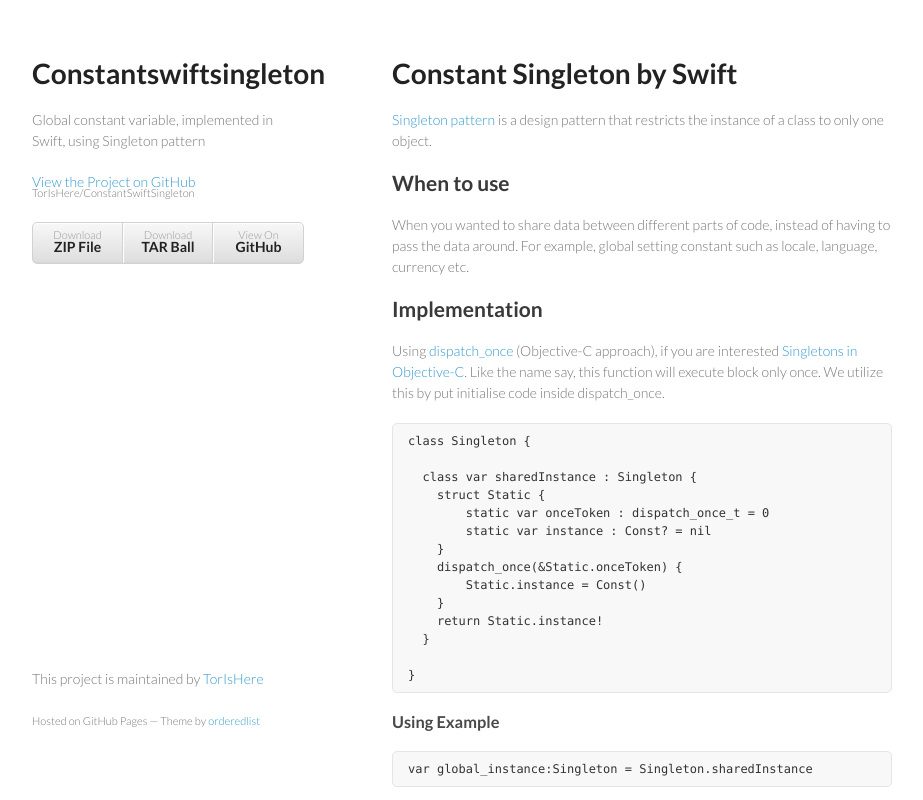
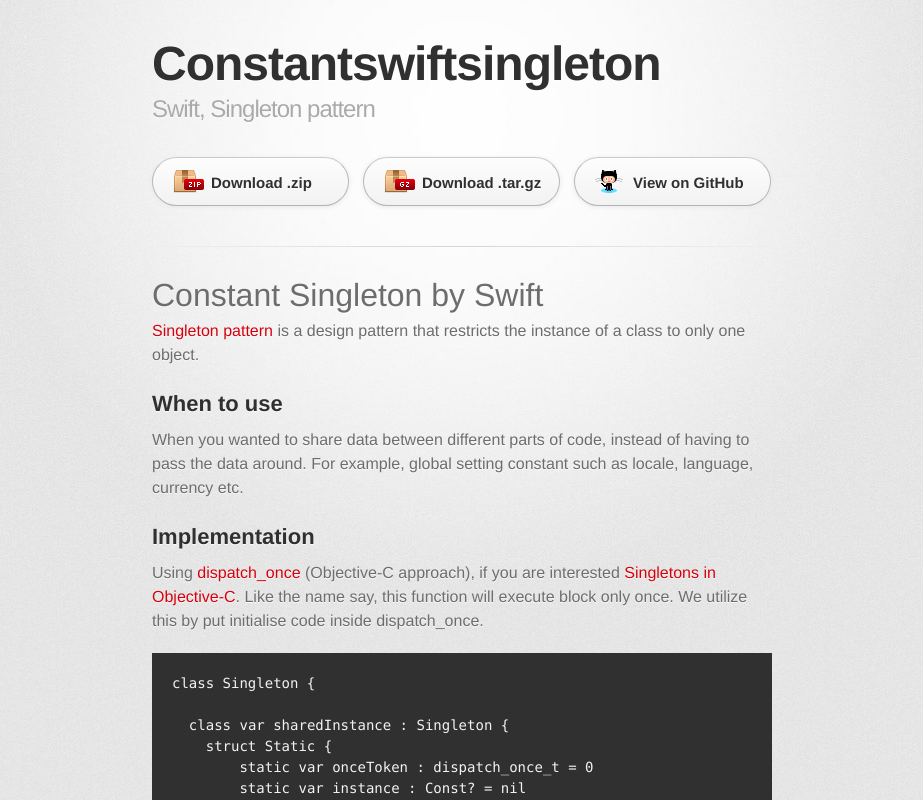
Before and after one commit to ToRIsHere/ConstantSingleton, a plain HTML site: page index.html in a window 1280 px wide. Shown: the top 800 px of the page, without its empty margins (178-1101 px from the left). Drawn offline with Linux system fonts and the light colour scheme; a web font is replaced by a local one.

Commit message:
Create gh-pages branch via GitHub

```diff
--- a/index.html
+++ b/index.html
@@ -1,33 +1,36 @@
-<!doctype html>
+<!DOCTYPE html>
 <html>
   <head>
-    <meta charset="utf-8">
+    <meta charset='utf-8'>
     <meta http-equiv="X-UA-Compatible" content="chrome=1">
-    <title>Constantswiftsingleton by TorIsHere</title>
-
-    <link rel="stylesheet" href="stylesheets/styles.css">
-    <link rel="stylesheet" href="stylesheets/pygment_trac.css">
-    <meta name="viewport" content="width=device-width, initial-scale=1, user-scalable=no">
+    <link href='https://fonts.googleapis.com/css?family=Chivo:900' rel='stylesheet' type='text/css'>
+    <link rel="stylesheet" type="text/css" href="stylesheets/stylesheet.css" media="screen">
+    <link rel="stylesheet" type="text/css" href="stylesheets/pygment_trac.css" media="screen">
+    <link rel="stylesheet" type="text/css" href="stylesheets/print.css" media="print">
     <!--[if lt IE 9]>
     <script src="//html5shiv.googlecode.com/svn/trunk/html5.js"></script>
     <![endif]-->
+    <title>Constantswiftsingleton by TorIsHere</title>
   </head>
+
   <body>
-    <div class="wrapper">
+    <div id="container">
+      <div class="inner">
+
         <header>
           <h1>Constantswiftsingleton</h1>
-        <p>Global constant variable, implemented in Swift, using Singleton pattern</p>
+          <h2>Swift, Singleton pattern</h2>
+        </header>
 
-        <p class="view"><a href="https://github.com/TorIsHere/ConstantSwiftSingleton">View the Project on GitHub <small>TorIsHere/ConstantSwiftSingleton</small></a></p>
+        <section id="downloads" class="clearfix">
+          <a href="https://github.com/TorIsHere/ConstantSwiftSingleton/zipball/master" id="download-zip" class="button"><span>Download .zip</span></a>
+          <a href="https://github.com/TorIsHere/ConstantSwiftSingleton/tarball/master" id="download-tar-gz" class="button"><span>Download .tar.gz</span></a>
+          <a href="https://github.com/TorIsHere/ConstantSwiftSingleton" id="view-on-github" class="button"><span>View on GitHub</span></a>
+        </section>
 
+        <hr>
 
-        <ul>
-          <li><a href="https://github.com/TorIsHere/ConstantSwiftSingleton/zipball/master">Download <strong>ZIP File</strong></a></li>
-          <li><a href="https://github.com/TorIsHere/ConstantSwiftSingleton/tarball/master">Download <strong>TAR Ball</strong></a></li>
-          <li><a href="https://github.com/TorIsHere/ConstantSwiftSingleton">View On <strong>GitHub</strong></a></li>
-        </ul>
-      </header>
-      <section>
+        <section id="main_content">
           <h1>
 <a id="constant-singleton-by-swift" class="anchor" href="#constant-singleton-by-swift" aria-hidden="true"><span class="octicon octicon-link"></span></a>Constant Singleton by Swift</h1>
 
@@ -135,12 +138,14 @@ global setting constant such as locale, language, currency etc.</p>
 
 <p>Ps. Sorry for my English : )</p>
         </section>
+
         <footer>
-        <p>This project is maintained by <a href="https://github.com/TorIsHere">TorIsHere</a></p>
-        <p><small>Hosted on GitHub Pages &mdash; Theme by <a href="https://github.com/orderedlist">orderedlist</a></small></p>
+          Constantswiftsingleton is maintained by <a href="https://github.com/TorIsHere">TorIsHere</a><br>
+          This page was generated by <a href="http://pages.github.com">GitHub Pages</a>. Tactile theme by <a href="https://twitter.com/jasonlong">Jason Long</a>.
         </footer>
+
+
       </div>
-    <script src="javascripts/scale.fix.js"></script>
-
+    </div>
   </body>
 </html>
--- /dev/null
+++ b/javascripts/main.js
@@ -0,0 +1 @@
+console.log('This would be the main JS file.');
--- /dev/null
+++ b/stylesheets/print.css
@@ -0,0 +1,228 @@
+html, body, div, span, applet, object, iframe,
+h1, h2, h3, h4, h5, h6, p, blockquote, pre,
+a, abbr, acronym, address, big, cite, code,
+del, dfn, em, img, ins, kbd, q, s, samp,
+small, strike, strong, sub, sup, tt, var,
+b, u, i, center,
+dl, dt, dd, ol, ul, li,
+fieldset, form, label, legend,
+table, caption, tbody, tfoot, thead, tr, th, td,
+article, aside, canvas, details, embed,
+figure, figcaption, footer, header, hgroup,
+menu, nav, output, ruby, section, summary,
+time, mark, audio, video {
+  padding: 0;
+  margin: 0;
+  font: inherit;
+  font-size: 100%;
+  vertical-align: baseline;
+  border: 0;
+}
+/* HTML5 display-role reset for older browsers */
+article, aside, details, figcaption, figure,
+footer, header, hgroup, menu, nav, section {
+  display: block;
+}
+body {
+  line-height: 1;
+}
+ol, ul {
+  list-style: none;
+}
+blockquote, q {
+  quotes: none;
+}
+blockquote:before, blockquote:after,
+q:before, q:after {
+  content: '';
+  content: none;
+}
+table {
+  border-spacing: 0;
+  border-collapse: collapse;
+}
+body {
+  font-family: 'Helvetica Neue', Helvetica, Arial, serif;
+  font-size: 13px;
+  line-height: 1.5;
+  color: #000;
+}
+
+a {
+  font-weight: bold;
+  color: #d5000d;
+}
+
+header {
+  padding-top: 35px;
+  padding-bottom: 10px;
+}
+
+header h1 {
+  font-size: 48px;
+  font-weight: bold;
+  line-height: 1.2;
+  color: #303030;
+  letter-spacing: -1px;
+}
+
+header h2 {
+  font-size: 24px;
+  font-weight: normal;
+  line-height: 1.3;
+  color: #aaa;
+  letter-spacing: -1px;
+}
+#downloads {
+  display: none;
+}
+#main_content {
+  padding-top: 20px;
+}
+
+code, pre {
+  margin-bottom: 30px;
+  font-family: Monaco, "Bitstream Vera Sans Mono", "Lucida Console", Terminal;
+  font-size: 12px;
+  color: #222;
+}
+
+code {
+  padding: 0 3px;
+}
+
+pre {
+  padding: 20px;
+  overflow: auto;
+  border: solid 1px #ddd;
+}
+pre code {
+  padding: 0;
+}
+
+ul, ol, dl {
+  margin-bottom: 20px;
+}
+
+
+/* COMMON STYLES */
+
+table {
+  width: 100%;
+  border: 1px solid #ebebeb;
+}
+
+th {
+  font-weight: 500;
+}
+
+td {
+  font-weight: 300;
+  text-align: center;
+  border: 1px solid #ebebeb;
+}
+
+form {
+  padding: 20px;
+  background: #f2f2f2;
+
+}
+
+
+/* GENERAL ELEMENT TYPE STYLES */
+
+h1 {
+  font-size: 2.8em;
+}
+
+h2 {
+  margin-bottom: 8px;
+  font-size: 22px;
+  font-weight: bold;
+  color: #303030;
+}
+
+h3 {
+  margin-bottom: 8px;
+  font-size: 18px;
+  font-weight: bold;
+  color: #d5000d;
+}
+
+h4 {
+  font-size: 16px;
+  font-weight: bold;
+  color: #303030;
+}
+
+h5 {
+  font-size: 1em;
+  color: #303030;
+}
+
+h6 {
+  font-size: .8em;
+  color: #303030;
+}
+
+p {
+  margin-bottom: 20px;
+  font-weight: 300;
+}
+
+a {
+  text-decoration: none;
+}
+
+p a {
+  font-weight: 400;
+}
+
+blockquote {
+  padding: 0 0 0 30px;
+  margin-bottom: 20px;
+  font-size: 1.6em;
+  border-left: 10px solid #e9e9e9;
+}
+
+ul li {
+  list-style-position: inside;
+  list-style: disc;
+  padding-left: 20px;
+}
+
+ol li {
+  list-style-position: inside;
+  list-style: decimal;
+  padding-left: 3px;
+}
+
+dl dd {
+  font-style: italic;
+  font-weight: 100;
+}
+
+footer {
+  padding-top: 20px;
+  padding-bottom: 30px;
+  margin-top: 40px;
+  font-size: 13px;
+  color: #aaa;
+}
+
+footer a {
+  color: #666;
+}
+
+/* MISC */
+.clearfix:after {
+  display: block;
+  height: 0;
+  clear: both;
+  visibility: hidden;
+  content: '.';
+}
+
+.clearfix {display: inline-block;}
+* html .clearfix {height: 1%;}
+.clearfix {display: block;}
--- /dev/null
+++ b/stylesheets/stylesheet.css
@@ -0,0 +1,373 @@
+/* http://meyerweb.com/eric/tools/css/reset/
+   v2.0 | 20110126
+   License: none (public domain)
+*/
+html, body, div, span, applet, object, iframe,
+h1, h2, h3, h4, h5, h6, p, blockquote, pre,
+a, abbr, acronym, address, big, cite, code,
+del, dfn, em, img, ins, kbd, q, s, samp,
+small, strike, strong, sub, sup, tt, var,
+b, u, i, center,
+dl, dt, dd, ol, ul, li,
+fieldset, form, label, legend,
+table, caption, tbody, tfoot, thead, tr, th, td,
+article, aside, canvas, details, embed,
+figure, figcaption, footer, header, hgroup,
+menu, nav, output, ruby, section, summary,
+time, mark, audio, video {
+	padding: 0;
+	margin: 0;
+	font: inherit;
+	font-size: 100%;
+	vertical-align: baseline;
+	border: 0;
+}
+/* HTML5 display-role reset for older browsers */
+article, aside, details, figcaption, figure,
+footer, header, hgroup, menu, nav, section {
+	display: block;
+}
+body {
+	line-height: 1;
+}
+ol, ul {
+	list-style: none;
+}
+blockquote, q {
+	quotes: none;
+}
+blockquote:before, blockquote:after,
+q:before, q:after {
+	content: '';
+	content: none;
+}
+table {
+	border-spacing: 0;
+	border-collapse: collapse;
+}
+
+/* LAYOUT STYLES */
+body {
+  font-family: 'Helvetica Neue', Helvetica, Arial, serif;
+  font-size: 1em;
+  line-height: 1.5;
+  color: #6d6d6d;
+  text-shadow: 0 1px 0 rgba(255, 255, 255, 0.8);
+  background: #e7e7e7 url(../images/body-bg.png) 0 0 repeat;
+}
+
+a {
+  color: #d5000d;
+}
+a:hover {
+  color: #c5000c;
+}
+
+header {
+  padding-top: 35px;
+  padding-bottom: 25px;
+}
+
+header h1 {
+  font-family: 'Chivo', 'Helvetica Neue', Helvetica, Arial, serif;
+  font-size: 48px; font-weight: 900;
+  line-height: 1.2;
+  color: #303030;
+  letter-spacing: -1px;
+}
+
+header h2 {
+  font-size: 24px;
+  font-weight: normal;
+  line-height: 1.3;
+  color: #aaa;
+  letter-spacing: -1px;
+}
+
+#container {
+  min-height: 595px;
+  background: transparent url(../images/highlight-bg.jpg) 50% 0 no-repeat;
+}
+
+.inner {
+  width: 620px;
+  margin: 0 auto;
+}
+
+#container .inner img {
+  max-width: 100%;
+}
+
+#downloads {
+  margin-bottom: 40px;
+}
+
+a.button {
+  display: block;
+  float: left;
+  width: 179px;
+  padding: 12px 8px 12px 8px;
+  margin-right: 14px;
+  font-size: 15px;
+  font-weight: bold;
+  line-height: 25px;
+  color: #303030;
+  background: #fdfdfd; /* Old browsers */
+  background: -moz-linear-gradient(top,  #fdfdfd 0%, #f2f2f2 100%); /* FF3.6+ */
+  background: -webkit-gradient(linear, left top, left bottom, color-stop(0%,#fdfdfd), color-stop(100%,#f2f2f2)); /* Chrome,Safari4+ */
+  background: -webkit-linear-gradient(top,  #fdfdfd 0%,#f2f2f2 100%); /* Chrome10+,Safari5.1+ */
+  background: -o-linear-gradient(top,  #fdfdfd 0%,#f2f2f2 100%); /* Opera 11.10+ */
+  background: -ms-linear-gradient(top,  #fdfdfd 0%,#f2f2f2 100%); /* IE10+ */
+  background: linear-gradient(top,  #fdfdfd 0%,#f2f2f2 100%); /* W3C */
+  filter: progid:DXImageTransform.Microsoft.gradient( startColorstr='#fdfdfd', endColorstr='#f2f2f2',GradientType=0 ); /* IE6-9 */
+  border-top: solid 1px #cbcbcb;
+  border-right: solid 1px #b7b7b7;
+  border-bottom: solid 1px #b3b3b3;
+  border-left: solid 1px #b7b7b7;
+  border-radius: 30px;
+  -webkit-box-shadow: 10px 10px 5px #888;
+  -moz-box-shadow: 10px 10px 5px #888;
+  box-shadow: 0px 1px 5px #e8e8e8;
+  -moz-border-radius: 30px;
+  -webkit-border-radius: 30px;
+}
+a.button:hover {
+  background: #fafafa; /* Old browsers */
+  background: -moz-linear-gradient(top,  #fdfdfd 0%, #f6f6f6 100%); /* FF3.6+ */
+  background: -webkit-gradient(linear, left top, left bottom, color-stop(0%,#fdfdfd), color-stop(100%,#f6f6f6)); /* Chrome,Safari4+ */
+  background: -webkit-linear-gradient(top,  #fdfdfd 0%,#f6f6f6 100%); /* Chrome10+,Safari5.1+ */
+  background: -o-linear-gradient(top,  #fdfdfd 0%,#f6f6f6 100%); /* Opera 11.10+ */
+  background: -ms-linear-gradient(top,  #fdfdfd 0%,#f6f6f6 100%); /* IE10+ */
+  background: linear-gradient(top,  #fdfdfd 0%,#f6f6f6, 100%); /* W3C */
+  filter: progid:DXImageTransform.Microsoft.gradient( startColorstr='#fdfdfd', endColorstr='#f6f6f6',GradientType=0 ); /* IE6-9 */
+  border-top: solid 1px #b7b7b7;
+  border-right: solid 1px #b3b3b3;
+  border-bottom: solid 1px #b3b3b3;
+  border-left: solid 1px #b3b3b3;
+}
+
+a.button span {
+  display: block;
+  height: 23px;
+  padding-left: 50px;
+}
+
+#download-zip span {
+  background: transparent url(../images/zip-icon.png) 12px 50% no-repeat;
+}
+#download-tar-gz span {
+  background: transparent url(../images/tar-gz-icon.png) 12px 50% no-repeat;
+}
+#view-on-github span {
+  background: transparent url(../images/octocat-icon.png) 12px 50% no-repeat;
+}
+#view-on-github {
+  margin-right: 0;
+}
+
+code, pre {
+  margin-bottom: 30px;
+  font-family: Monaco, "Bitstream Vera Sans Mono", "Lucida Console", Terminal;
+  font-size: 14px;
+  color: #222;
+}
+
+code {
+  padding: 0 3px;
+  background-color: #f2f2f2;
+  border: solid 1px #ddd;
+}
+
+pre {
+  padding: 20px;
+  overflow: auto;
+  color: #f2f2f2;
+  text-shadow: none;
+  background: #303030;
+}
+pre code {
+  padding: 0;
+  color: #f2f2f2;
+  background-color: #303030;
+  border: none;
+}
+
+ul, ol, dl {
+  margin-bottom: 20px;
+}
+
+
+/* COMMON STYLES */
+
+hr {
+  height: 1px;
+  padding-bottom: 1em;
+  margin-top: 1em;
+  line-height: 1px;
+  background: transparent url('../images/hr.png') 50% 0 no-repeat;
+  border: none;
+}
+
+strong {
+  font-weight: bold;
+}
+
+em {
+  font-style: italic;
+}
+
+table {
+  width: 100%;
+  border: 1px solid #ebebeb;
+}
+
+th {
+  font-weight: 500;
+}
+
+td {
+  font-weight: 300;
+  text-align: center;
+  border: 1px solid #ebebeb;
+}
+
+form {
+  padding: 20px;
+  background: #f2f2f2;
+
+}
+
+
+/* GENERAL ELEMENT TYPE STYLES */
+
+h1 {
+  font-size: 32px;
+}
+
+h2 {
+  margin-bottom: 8px;
+  font-size: 22px;
+  font-weight: bold;
+  color: #303030;
+}
+
+h3 {
+  margin-bottom: 8px;
+  font-size: 18px;
+  font-weight: bold;
+  color: #d5000d;
+}
+
+h4 {
+  font-size: 16px;
+  font-weight: bold;
+  color: #303030;
+}
+
+h5 {
+  font-size: 1em;
+  color: #303030;
+}
+
+h6 {
+  font-size: .8em;
+  color: #303030;
+}
+
+p {
+  margin-bottom: 20px;
+  font-weight: 300;
+}
+
+a {
+  text-decoration: none;
+}
+
+p a {
+  font-weight: 400;
+}
+
+blockquote {
+  padding: 0 0 0 30px;
+  margin-bottom: 20px;
+  font-size: 1.6em;
+  border-left: 10px solid #e9e9e9;
+}
+
+ul li {
+  list-style-position: inside;
+  list-style: disc;
+  padding-left: 20px;
+}
+
+ol li {
+  list-style-position: inside;
+  list-style: decimal;
+  padding-left: 3px;
+}
+
+dl dt {
+  color: #303030;
+}
+
+footer {
+  padding-top: 20px;
+  padding-bottom: 30px;
+  margin-top: 40px;
+  font-size: 13px;
+  color: #aaa;
+  background: transparent url('../images/hr.png') 0 0 no-repeat;
+}
+
+footer a {
+  color: #666;
+}
+footer a:hover {
+  color: #444;
+}
+
+/* MISC */
+.clearfix:after {
+  display: block;
+  height: 0;
+  clear: both;
+  visibility: hidden;
+  content: '.';
+}
+
+.clearfix {display: inline-block;}
+* html .clearfix {height: 1%;}
+.clearfix {display: block;}
+
+/* #Media Queries
+================================================== */
+
+/* Smaller than standard 960 (devices and browsers) */
+@media only screen and (max-width: 959px) { }
+
+/* Tablet Portrait size to standard 960 (devices and browsers) */
+@media only screen and (min-width: 768px) and (max-width: 959px) { }
+
+/* All Mobile Sizes (devices and browser) */
+@media only screen and (max-width: 767px) {
+  header {
+    padding-top: 10px;
+    padding-bottom: 10px;
+  }
+  #downloads {
+    margin-bottom: 25px;
+  }
+  #download-zip, #download-tar-gz {
+    display: none;
+  }
+  .inner {
+    width: 94%;
+    margin: 0 auto;
+  }
+}
+
+/* Mobile Landscape Size to Tablet Portrait (devices and browsers) */
+@media only screen and (min-width: 480px) and (max-width: 767px) { }
+
+/* Mobile Portrait Size to Mobile Landscape Size (devices and browsers) */
+@media only screen and (max-width: 479px) { }
```
Also changed, not shown: params.json (+1 -1 lines), images/body-bg.png (added), images/highlight-bg.jpg (added), images/hr.png (added), images/octocat-icon.png (added), images/tar-gz-icon.png (added), images/zip-icon.png (added). Lines whose indentation alone changed are shown as unchanged.
